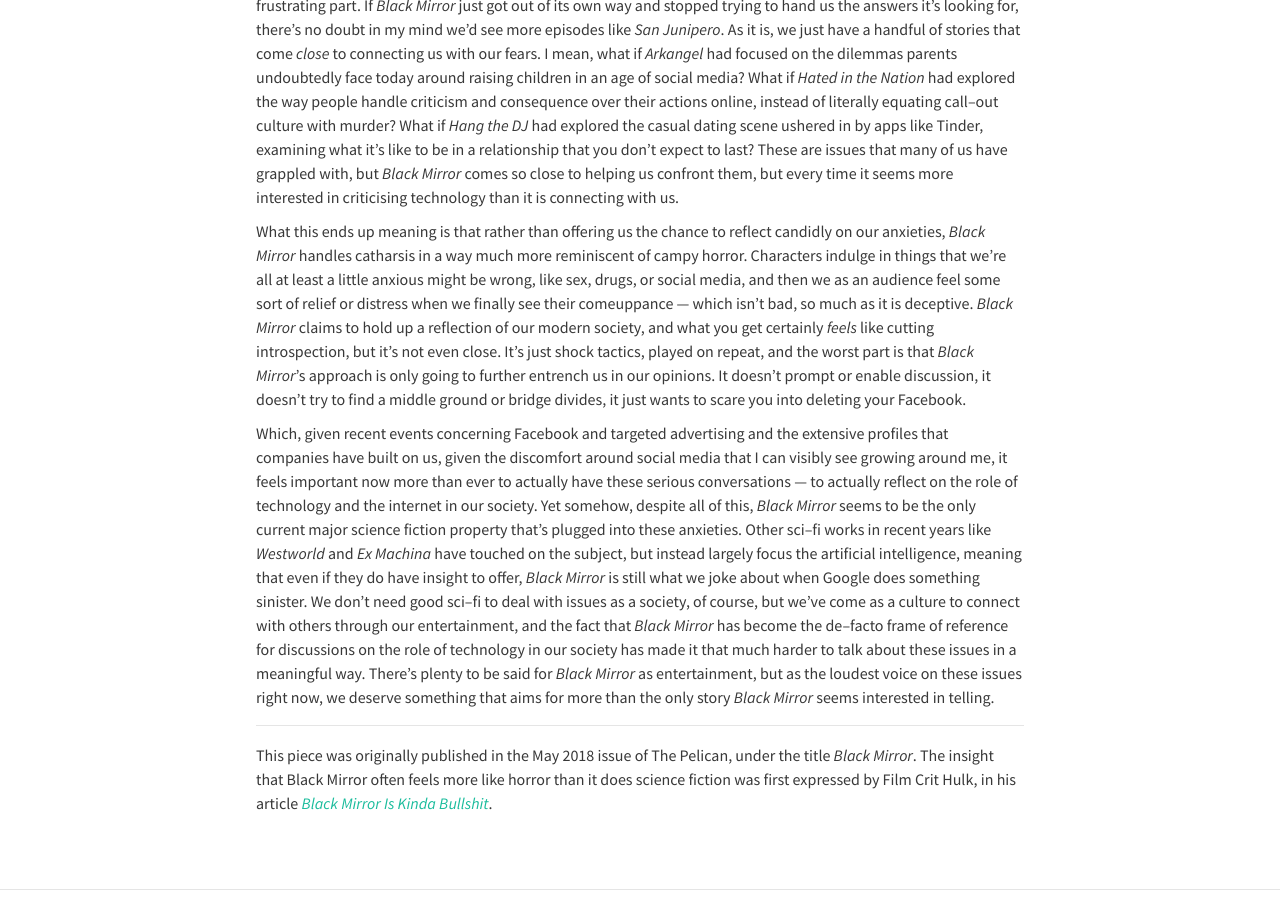
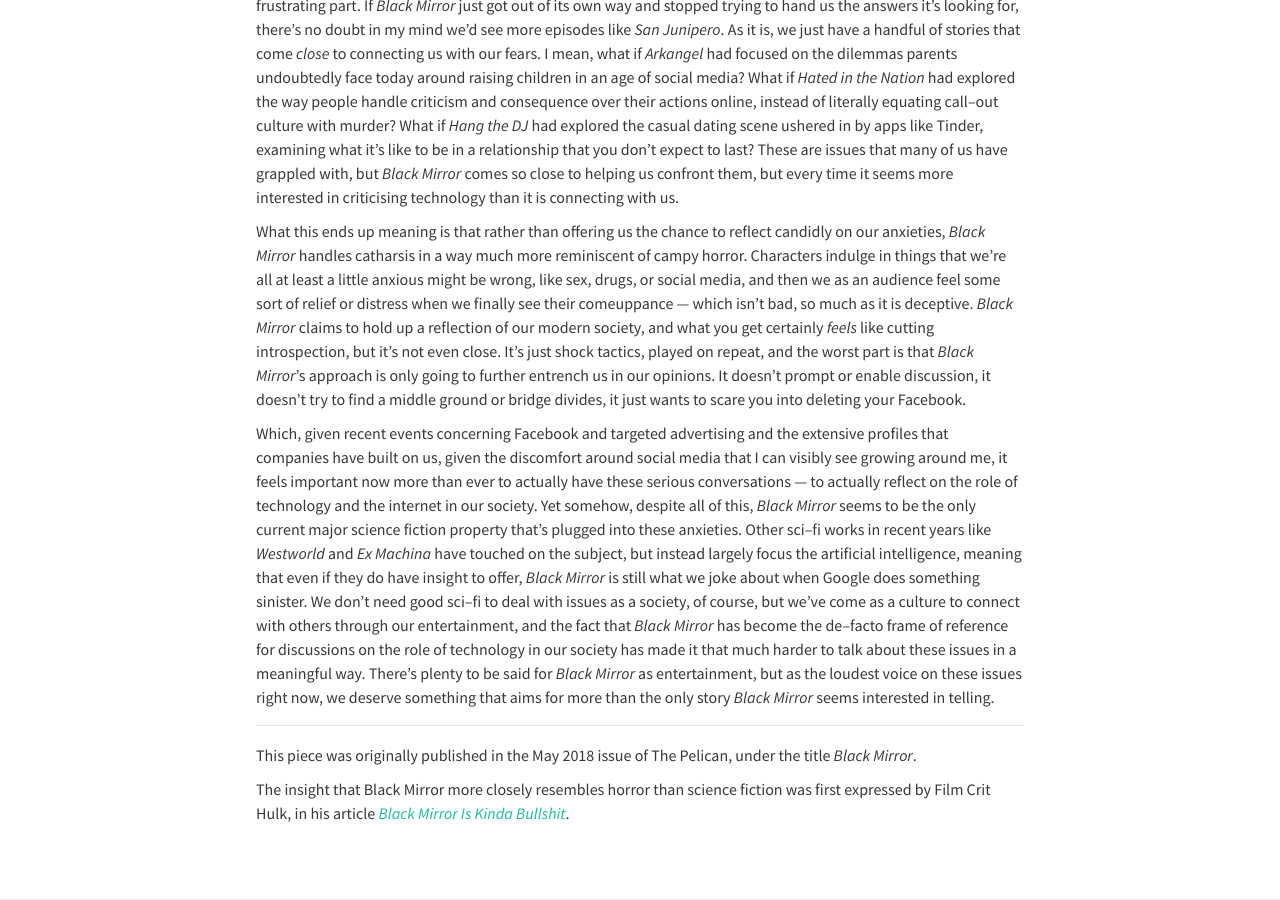
Before and after one commit to elliotherriman/website, a Jekyll site: the page built from _posts/2018-04-30-what-if-charlie-brooker-but-too-much.markdown, in a window 1280 px wide and 900 px high, scrolled down 1588 px. Built offline with Jekyll 4.4.1, drawn with Linux system fonts in a browser that asks for light colours; nearby versions of some CDN libraries.

Commit message:
Update 2018-04-30-what-if-charlie-brooker-but-too-much.markdown

```diff
--- a/_posts/2018-04-30-what-if-charlie-brooker-but-too-much.markdown
+++ b/_posts/2018-04-30-what-if-charlie-brooker-but-too-much.markdown
@@ -22,4 +22,6 @@
 
 ---
 
-This piece was originally published in the May 2018 issue of The Pelican, under the title _Black Mirror_. The insight that Black Mirror often feels more like horror than it does science fiction was first expressed by Film Crit Hulk, in his article [_Black Mirror Is Kinda Bullshit_](https://birthmoviesdeath.com/2016/10/27/black-mirror-is-kinda-bullshit).
+This piece was originally published in the May 2018 issue of The Pelican, under the title _Black Mirror_.
+
+The insight that Black Mirror more closely resembles horror than science fiction was first expressed by Film Crit Hulk, in his article [_Black Mirror Is Kinda Bullshit_](https://birthmoviesdeath.com/2016/10/27/black-mirror-is-kinda-bullshit).
```
